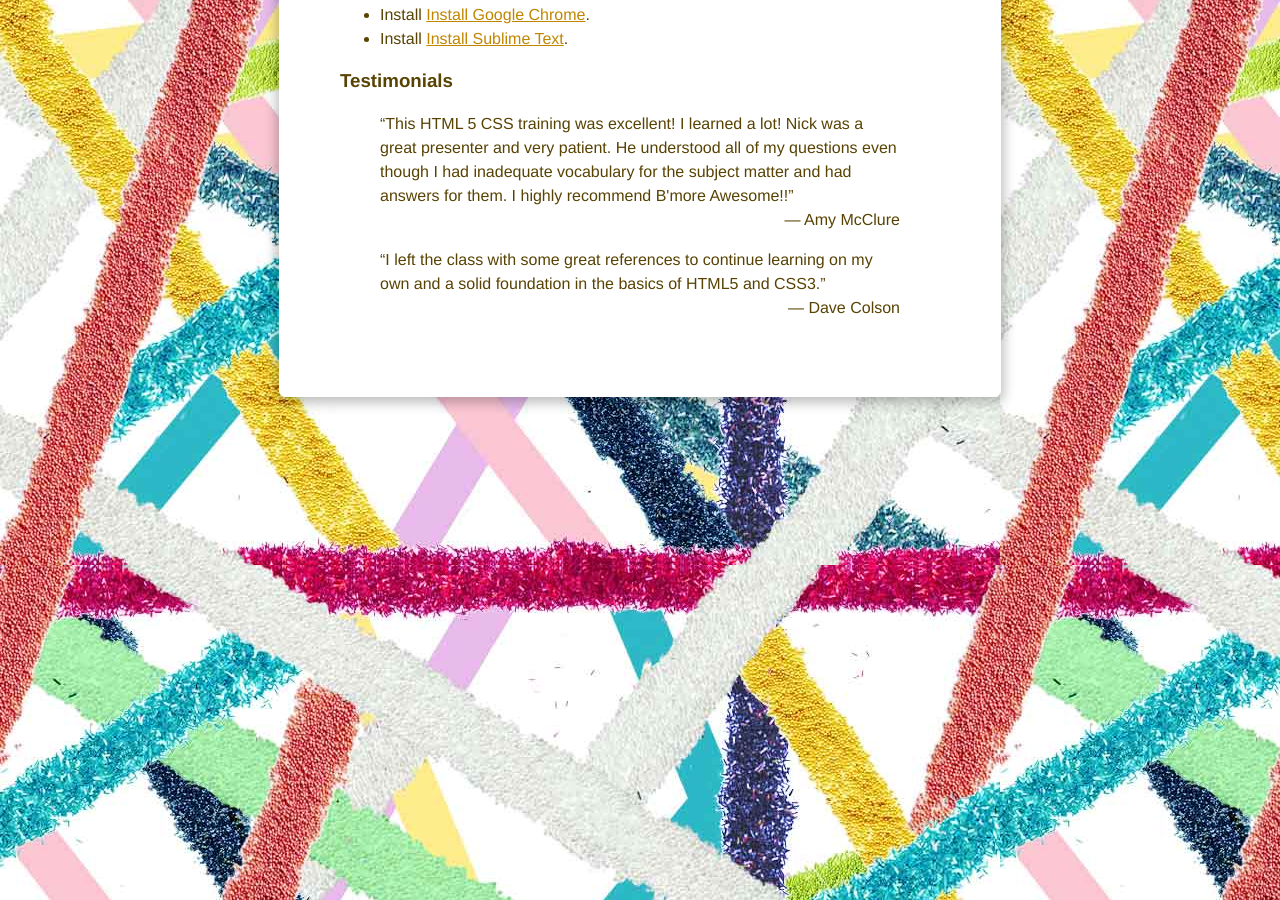
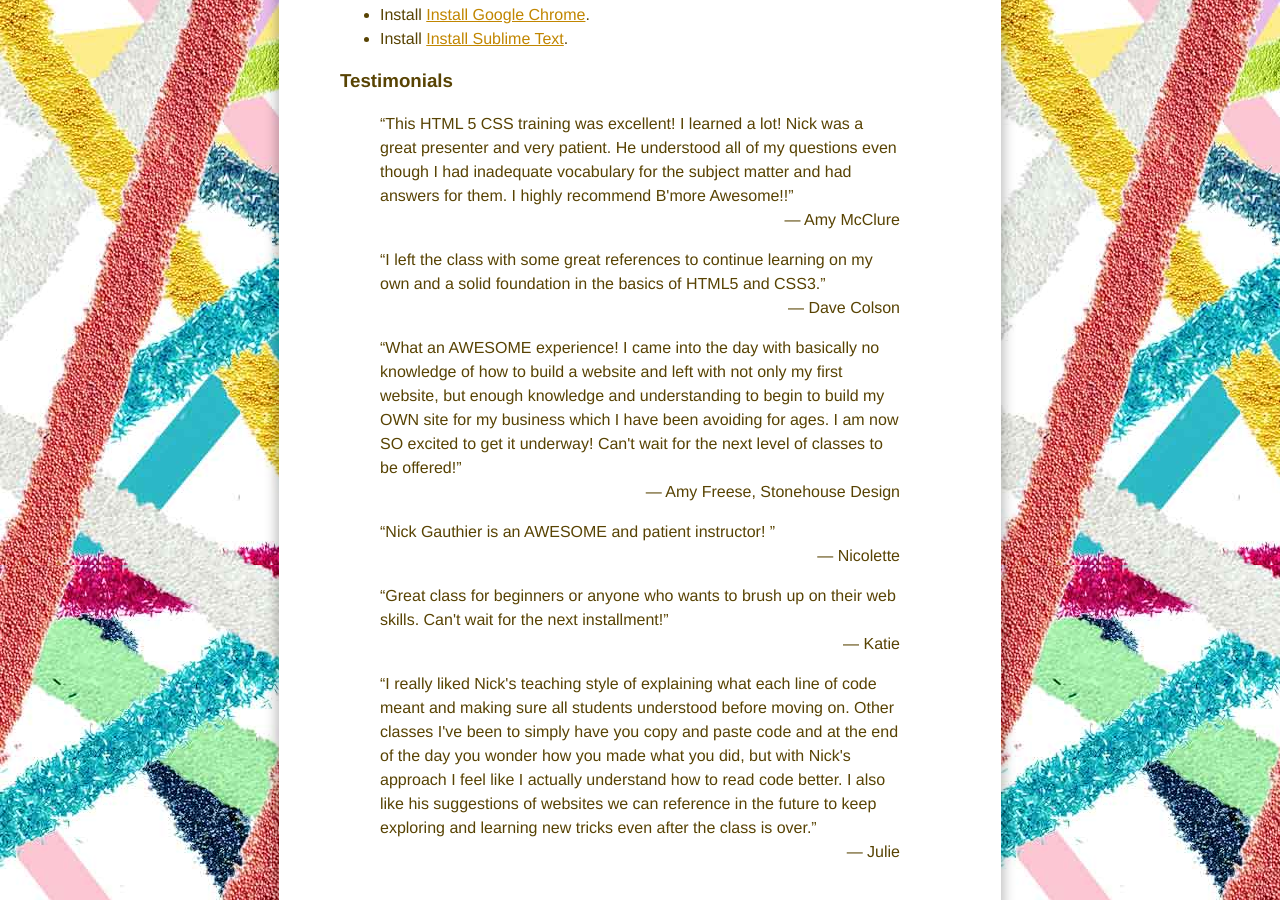
Before and after one commit to bmoreawsm/bmoreawsm.github.com, a Jekyll site: the page built from info.html, in a window 1280 px wide and 900 px high, scrolled down 1435 px. Built offline with Jekyll 4.4.1, drawn with Linux system fonts in a browser that asks for light colours.

Commit message:
more testimonials

```diff
--- a/info.html
+++ b/info.html
@@ -50,3 +50,23 @@ layout: default
 &ldquo;I left the class with some great references to continue learning on my own and a solid foundation in the basics of HTML5 and CSS3.&rdquo;
 <footer>&mdash; Dave Colson</footer>
 </blockquote>
+
+<blockquote>
+&ldquo;What an AWESOME experience! I came into the day with basically no knowledge of how to build a website and left with not only my first website, but enough knowledge and understanding to begin to build my OWN site for my business which I have been avoiding for ages. I am now SO excited to get it underway! Can't wait for the next level of classes to be offered!&rdquo;
+<footer>&mdash; Amy Freese, Stonehouse Design</footer>
+</blockquote>
+
+<blockquote>
+&ldquo;Nick Gauthier is an AWESOME and patient instructor! &rdquo;
+<footer>&mdash; Nicolette</footer>
+</blockquote>
+
+<blockquote>
+&ldquo;Great class for beginners or anyone who wants to brush up on their web skills. Can't wait for the next installment!&rdquo;
+<footer>&mdash; Katie</footer>
+</blockquote>
+
+<blockquote>
+&ldquo;I really liked Nick's teaching style of explaining what each line of code meant and making sure all students understood before moving on. Other classes I've been to simply have you copy and paste code and at the end of the day you wonder how you made what you did, but with Nick's approach I feel like I actually understand how to read code better. I also like his suggestions of websites we can reference in the future to keep exploring and learning new tricks even after the class is over.&rdquo;
+<footer>&mdash; Julie</footer>
+</blockquote>
```
